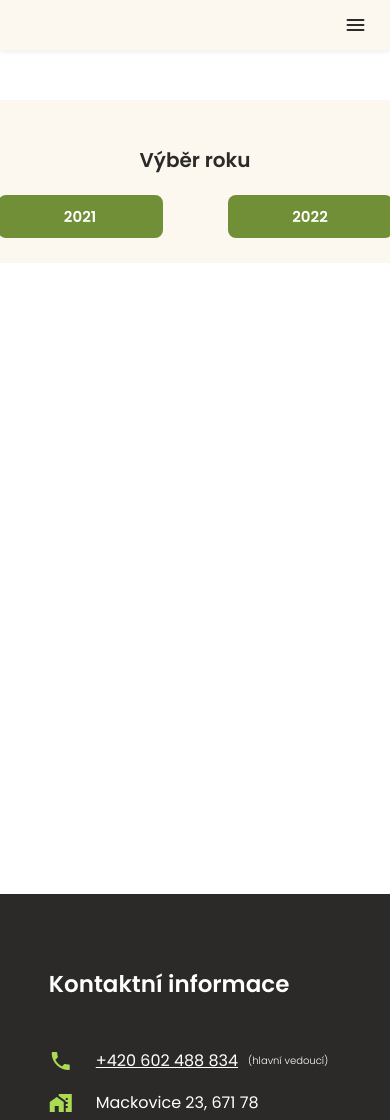
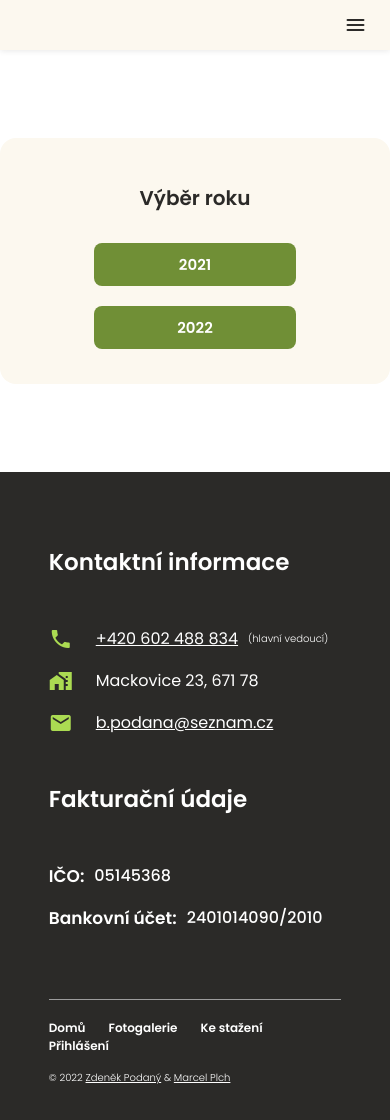
Before and after one commit to zdepodany/taborStrelkaWeb, a Django app: page /yearPick/ in a window 390 px wide; the page is wider, and only the part inside the window is pictured. Shown: the top 1120 px of that part. After the commit the page ends 1084 px from the top of that part, so only its background shows below. Run offline with Django 3.2, Linux system fonts and the light colour scheme.

Commit message:
Add responsivity to yearPick page

```diff
--- a/taborapp/static/css/yearPick.css
+++ b/taborapp/static/css/yearPick.css
@@ -1,13 +1,36 @@
 #yearPickSection {
-    min-height: 100vh;
+    width: 100%;
+    min-height: 50vh;
+    display: flex;
+    justify-content: center;
+    align-items: center;
 }
 
 .yearPick {
-    width: 70%;
+    width: 75%;
     justify-content: space-evenly;
+}
+
+.tab {
+    width: 75%;
 }
 
 .yearPick .primaryButton {
     width: 20%;
     text-align: center;
 }
+
+
+/* Responsivity */
+
+@media only screen and (max-width: 600px) {
+    .yearPick {
+        flex-direction: column;
+        align-items: center;
+    }
+
+    .yearPick .primaryButton {
+        width: 70%;
+        margin: 1rem 0;
+    }
+}
```
